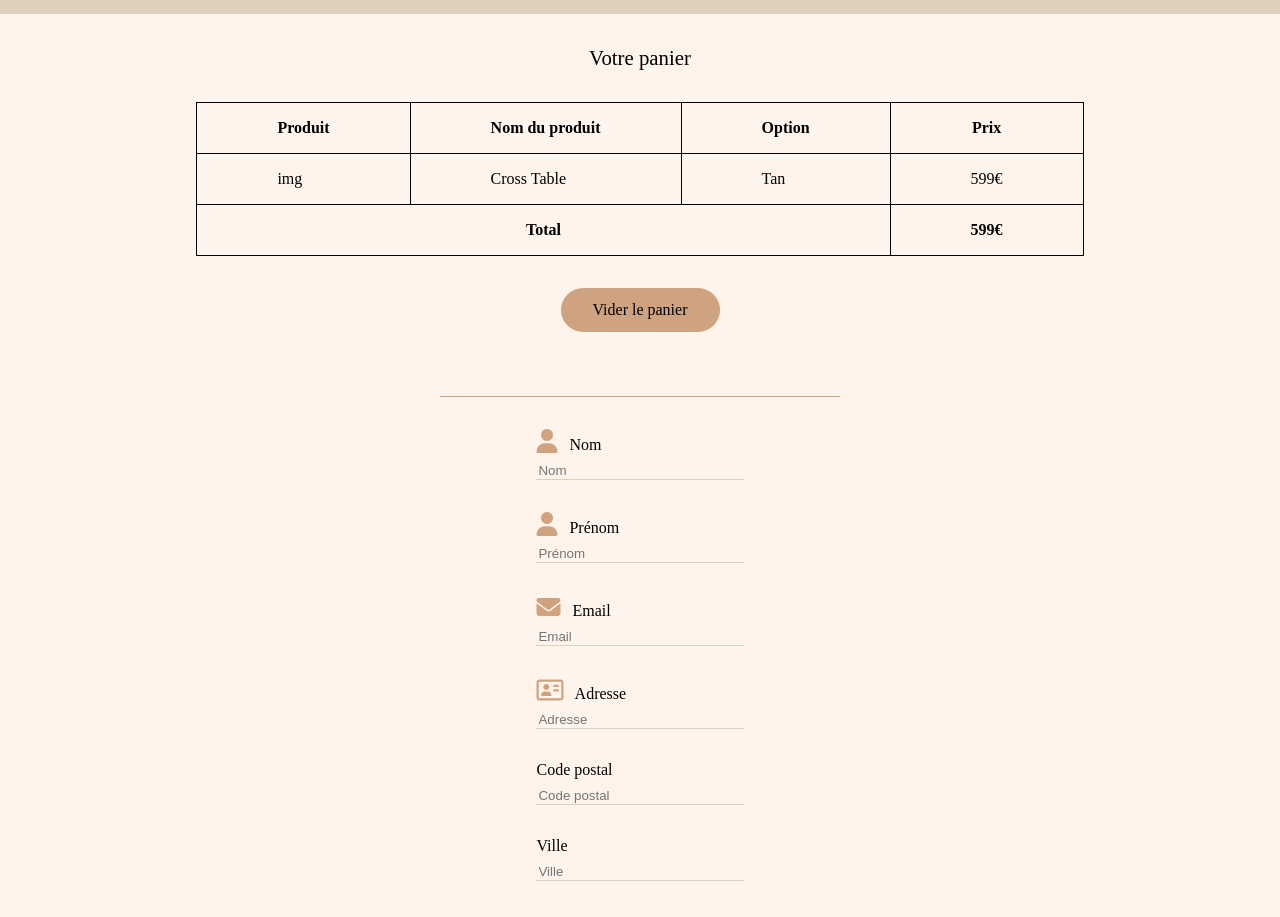
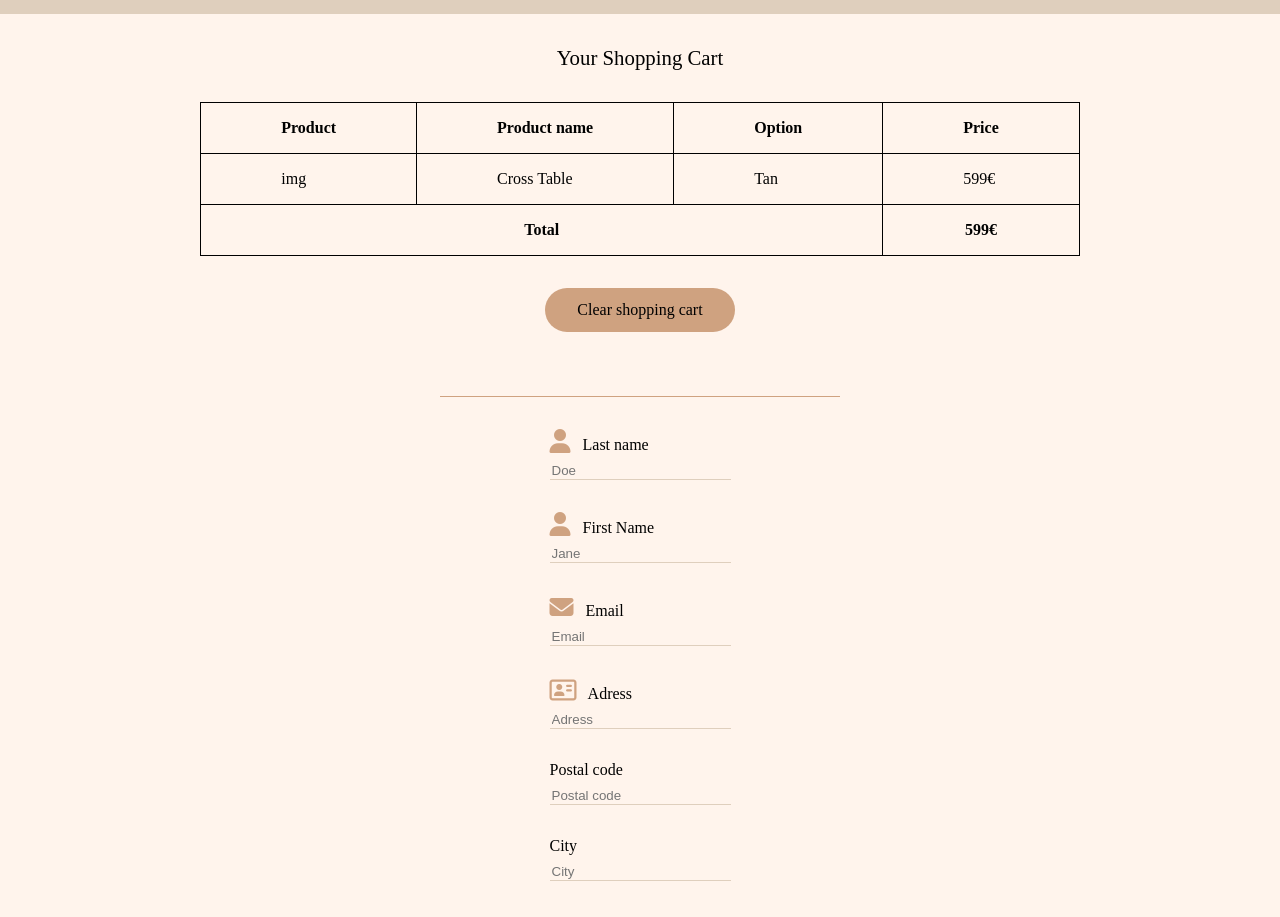
Before and after one commit to CamilleChouteau/CamilleChouteau_5_21042021, a website with bundled scripts: page frontend/cart.html in a window 1280 px wide. Shown: the part 135-1052 px from the top of the page. Built offline with nearby package versions, Linux system fonts and the light colour scheme; a web font is replaced by a local one.

Commit message:
turned website in english

```diff
--- a/frontend/cart.html
+++ b/frontend/cart.html
@@ -55,14 +55,14 @@
         <main class="main">
             <table class="cart-table">
                 <caption class="cart-title">
-                    Votre panier
+                    Your Shopping Cart
                 </caption>
                 <thead>
                     <tr>
-                        <th class="cart-table__cell">Produit</th>
-                        <th class="cart-table__cell">Nom du produit</th>
+                        <th class="cart-table__cell">Product</th>
+                        <th class="cart-table__cell">Product name</th>
                         <th class="cart-table__cell">Option</th>
-                        <th class="cart-table__cell">Prix</th>
+                        <th class="cart-table__cell">Price</th>
                     </tr>
                 </thead>
 
@@ -81,28 +81,28 @@
                     </tr>
                 </tbody>
             </table>
-            <button class="button-cart">Vider le panier</button>
+            <button class="button-cart">Clear shopping cart</button>
             <div class="divide"></div>
             <section class="form">
                 <label class="label" for="lastname"
-                    ><i class="icon-cart fa fa-user"></i> Nom</label
+                    ><i class="icon-cart fa fa-user"></i> Last name</label
                 >
                 <input
                     class="input"
                     type="text"
                     id="lastname"
                     name="firstname"
-                    placeholder="Nom"
+                    placeholder="Doe"
                 />
                 <label class="label" for="firstname"
-                    ><i class="icon-cart fa fa-user"></i> Prénom</label
+                    ><i class="icon-cart fa fa-user"></i> First Name</label
                 >
                 <input
                     class="input"
                     type="text"
                     id="firstname"
                     name="firstname"
-                    placeholder="Prénom"
+                    placeholder="Jane"
                 />
                 <label class="label" for="email"
                     ><i class="icon-cart fa fa-envelope"></i> Email</label
@@ -116,33 +116,33 @@
                 />
                 <label class="label" for="address"
                     ><i class="icon-cart fa fa-address-card-o"></i>
-                    Adresse</label
+                    Adress</label
                 >
                 <input
                     class="input"
                     type="text"
                     id="address"
                     name="address"
-                    placeholder="Adresse"
+                    placeholder="Adress"
                 />
-                <label class="label" for="postal-code"> Code postal</label>
+                <label class="label" for="postal-code"> Postal code</label>
                 <input
                     class="input"
                     type="text"
                     id="postal-code"
                     name="address"
-                    placeholder="Code postal"
+                    placeholder="Postal code"
                 />
-                <label class="label" for="city"> Ville</label>
+                <label class="label" for="city"> City</label>
                 <input
                     class="input"
                     type="text"
                     id="city"
                     name="address"
-                    placeholder="Ville"
+                    placeholder="City"
                 />
 
-                <button class="button-cart">Commander</button>
+                <button class="button-cart">Order</button>
             </section>
         </main>
 
```
Also changed, not shown: frontend/index.html (+1 -1 lines), frontend/order_confirmation.html (+3 -3 lines).
